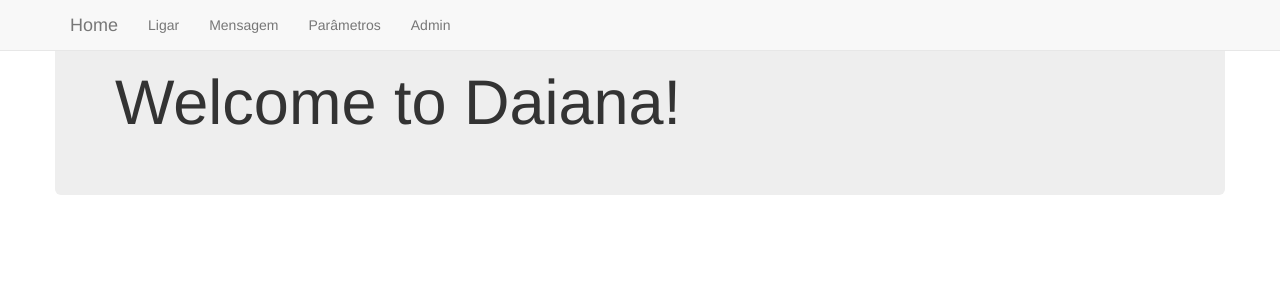
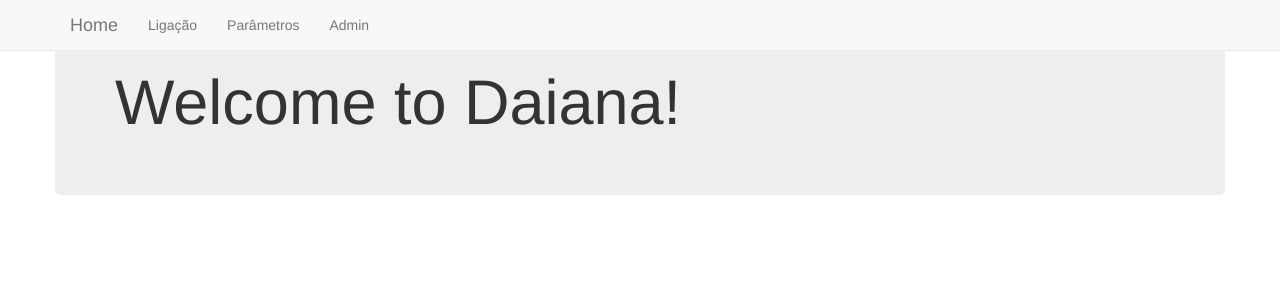
Before and after one commit to dayannaribas/tcc2, a Django app: page / in a window 1280 px wide. Shown: the top 300 px of the page. Run offline with Django 3.2, Linux system fonts and the light colour scheme; some libraries are stand-ins or nearby versions.

Commit message:
Renomeando model.

```diff
--- a/cadastro/admin.py
+++ b/cadastro/admin.py
@@ -1,7 +1,7 @@
 from django.contrib import admin
 
 # Register your models here.
-from .models import Cadastro, Mensagem
+from .models import Cadastro, Ligacao
 
 admin.site.register(Cadastro)
-admin.site.register(Mensagem)
+admin.site.register(Ligacao)
--- a/cadastro/form.py
+++ b/cadastro/form.py
@@ -1,5 +1,5 @@
 from django import forms
-from .models import Cadastro, Mensagem, get_actual_content
+from .models import Cadastro, Ligacao, get_actual_content
 
 
 class ParametrosForm(forms.ModelForm):
@@ -16,8 +16,8 @@ class ParametrosForm(forms.ModelForm):
         fields = ["broker", "conta_sid", "token_sid", "servicos", "ligacao_de"]
 
 
-class MensagemForm(forms.ModelForm):
+class LigacaoForm(forms.ModelForm):
 
     class Meta:
-        model = Mensagem
+        model = Ligacao
         fields = ["ligacao_para", "mensagem"]
--- a/cadastro/templates/menu.html
+++ b/cadastro/templates/menu.html
@@ -12,8 +12,7 @@
         <div class="navbar-collapse collapse">
             <div class="pull-left">
                 <ul class="nav navbar-nav">
-                    <li><a href="{% url 'ligar' %}">Ligar</a></li>
-                    <li><a href="{% url 'mensagem' %}">Mensagem</a></li>
+                    <li><a href="{% url 'ligacao' %}">Ligação</a></li>
                     <li><a href="{% url 'parametros' %}">Parâmetros</a></li>
                     <li><a href="{% url 'admin:index' %}">Admin</a></li>
                 </ul>
--- a/cadastro/urls.py
+++ b/cadastro/urls.py
@@ -1,11 +1,10 @@
 # -*- coding: utf-8 -*-
 from django.urls import path
-from .views import ligar, parametros, home, logout_view, mensagem_view
+from .views import parametros, home, logout_view, ligacao_view
 
 urlpatterns = [
     path('', home, name='home'),
     path('parametros', parametros, name='parametros'),
-    path('ligacao', ligar, name='ligar'),
-    path('mensagem', mensagem_view, name='mensagem'),
+    path('ligacao', ligacao_view, name='ligacao'),
     path('logout', logout_view, name='logout'),
 ]
--- a/cadastro/views.py
+++ b/cadastro/views.py
@@ -25,11 +25,6 @@ def logout_view(request):
     return render(request, 'home.html')
 
 
-def ligar(request):
-    # realiza_chamada(mensagem="Ola! estou em perigo!", de='+555140421486', para='+5554999629652')
-    return render(request, 'ligacao.html')
-
-
 def parametros(request):
     if request.method == 'POST':
         form = create_or_update_form(request, Cadastro, ParametrosForm)
@@ -42,7 +37,7 @@ def parametros(request):
     return render(request, "parametros.html", {'form': form, 'title': 'Parâmetros'})
 
 
-def mensagem_view(request):
+def ligacao_view(request):
     form = None
     aviso = None
 
@@ -50,15 +45,15 @@ def mensagem_view(request):
         cadastro = Cadastro.objects.all()[0]
 
         if request.method == 'POST':
-            form = MensagemForm(request.POST)
+            form = LigacaoForm(request.POST)
             form.cadastro = cadastro
 
             if form.is_valid():
                 form.save()
-                return redirect('mensagem')
+                return redirect('ligacao')
         else:
-            form = MensagemForm()
+            form = LigacaoForm()
     else:
         aviso = 'Por favor, cadastre uma conta na página de Parâmetros'
 
-    return render(request, 'mensagem.html', {'form': form, 'title': 'Mensagem', 'aviso': aviso})
+    return render(request, 'ligacao.html', {'form': form, 'title': 'Ligacao', 'aviso': aviso})
```
Also changed, not shown: cadastro/models.py (+5 -5 lines).
